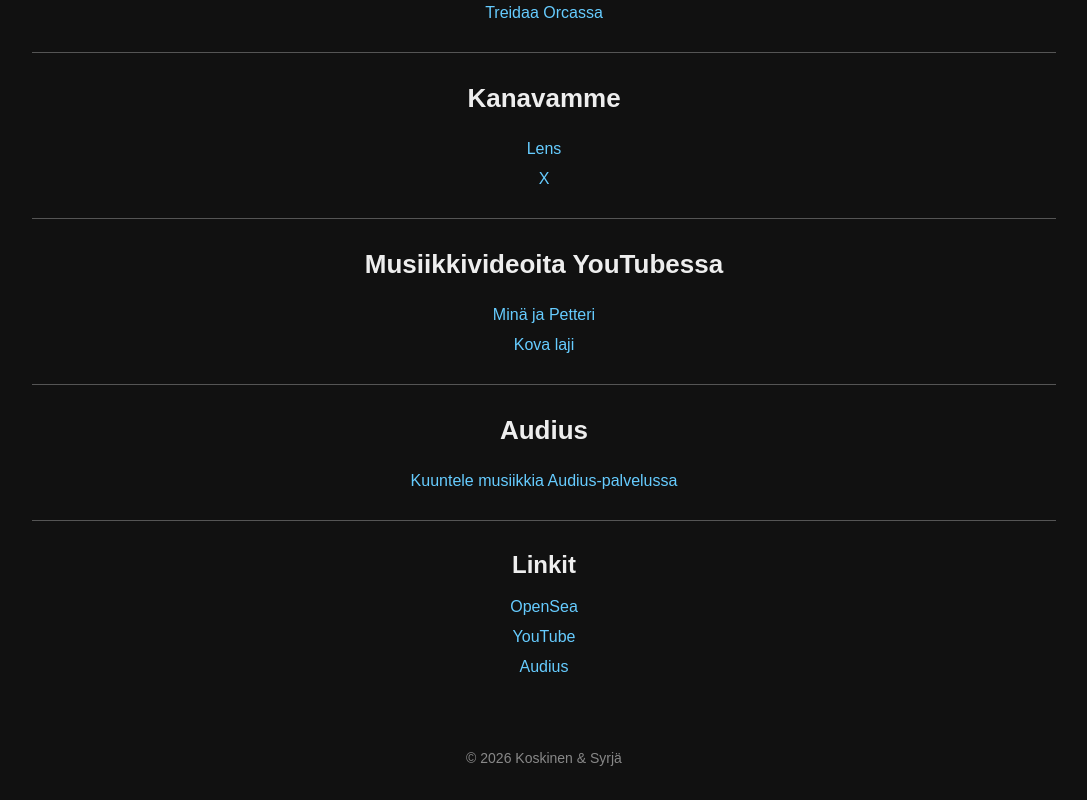
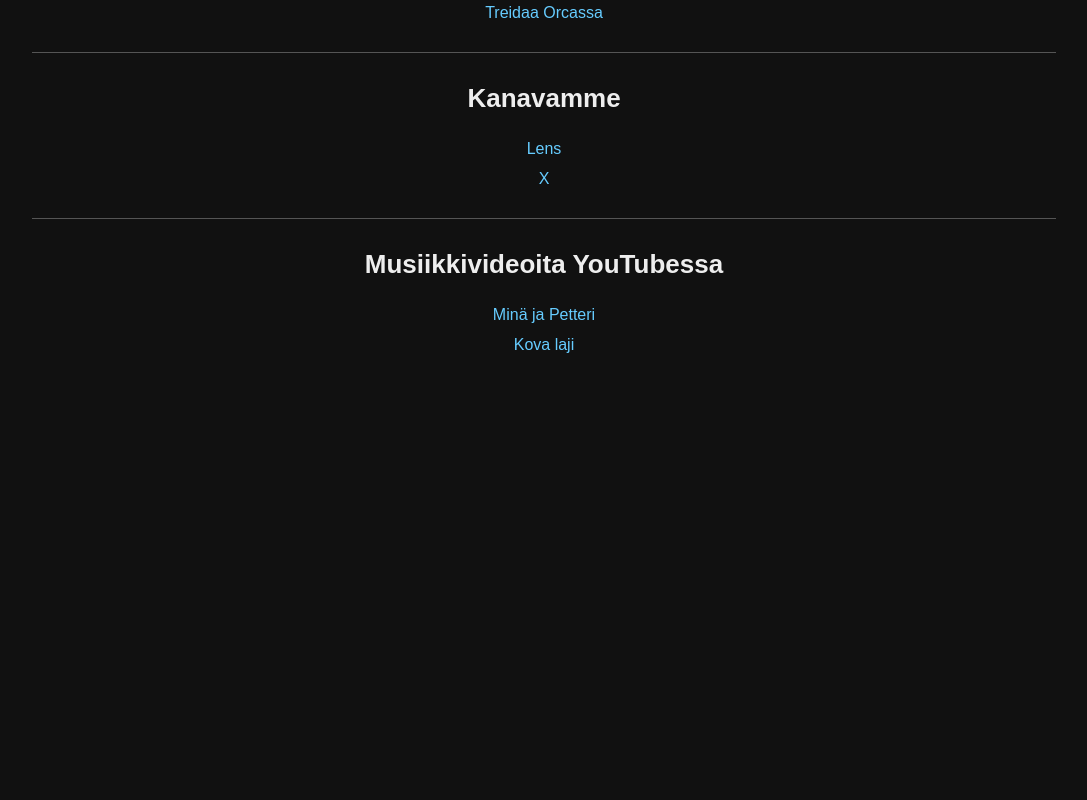
Before and after one commit to koskinenjasyrja/my-website, a plain HTML site: page index.html in a window 1280 px wide. Shown: the part 1228-2028 px from the top of the page, without its empty margins (96-1183 px from the left). After the commit the page ends 1594 px from the top, so only its background shows below. Drawn offline with Linux system fonts and the light colour scheme; files whose address does not match are found by name.

Commit message:
Update index.html

```diff
--- a/index.html
+++ b/index.html
@@ -81,32 +81,3 @@
         <li><a href="https://www.youtube.com/watch?v=aIOJZlNj2yQ" target="_blank">Minä ja Petteri</a></li>
         <li><a href="https://www.youtube.com/watch?v=6JE2ne35pbw" target="_blank">Kova laji</a></li>
     </ul>
-
-    <hr class="hr-thin">
-
-    <h3>Audius</h3>
-    <p>
-        <a href="https://audius.co/koskinenjasyrja/albums" target="_blank">
-            Kuuntele musiikkia Audius-palvelussa
-        </a>
-    </p>
-
-</section>
-
-<hr class="hr-thin">
-
-<section class="links">
-    <h2>Linkit</h2>
-    <ul>
-        <li><a href="https://opensea.io/collection/koskinenjasyrja" target="_blank">OpenSea</a></li>
-        <li><a href="https://www.youtube.com/@KoskinenSyrjä" target="_blank">YouTube</a></li>
-        <li><a href="https://audius.co/koskinenjasyrja/albums" target="_blank">Audius</a></li>
-    </ul>
-</section>
-
-<footer>
-    <p>© 2026 Koskinen & Syrjä</p>
-</footer>
-
-</body>
-</html>
```
